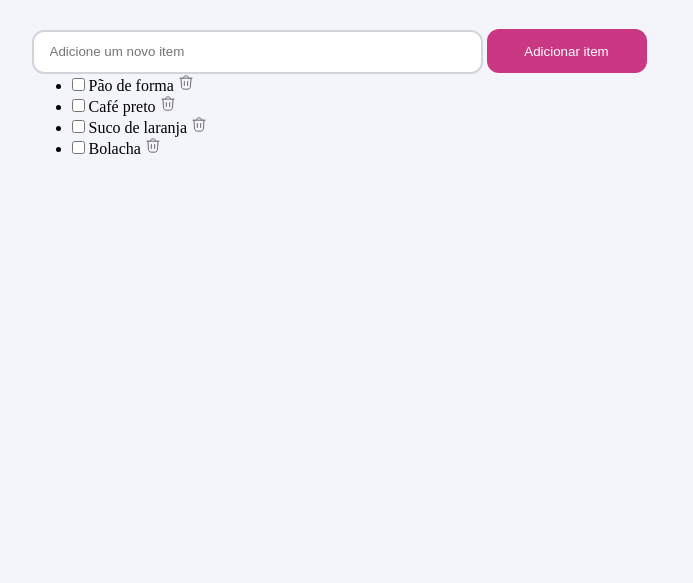
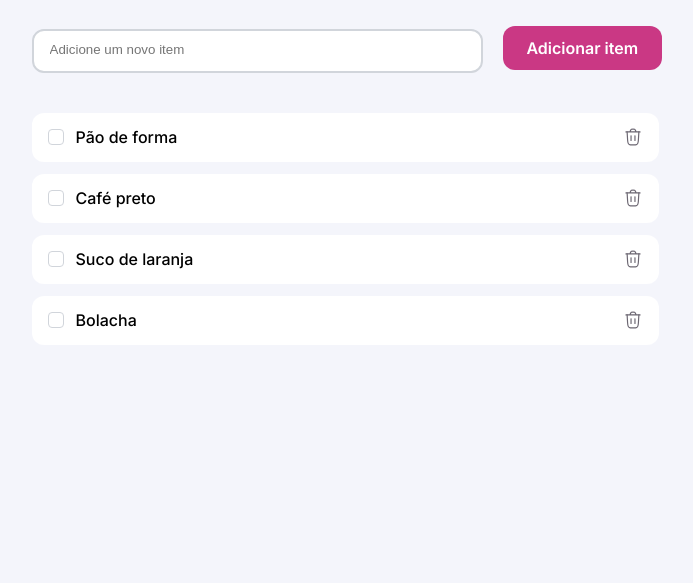
Before and after one commit to gabrielssena/Desafio-ListaCompras, a plain HTML site: page index.html in a window 1280 px wide. Shown: the part 217-800 px from the top of the page, without its empty margins (293-986 px from the left). Drawn offline with Linux system fonts and the light colour scheme.

Commit message:
Finalizando a parte principal do css e html

```diff
--- a/global.css
+++ b/global.css
@@ -13,4 +13,11 @@
 
     --border-primary: #D1D5DB;
     --border-hover: #B9C2D0;
+
+
+    --font-inter: "Inter", sans-serif;
+    --title: bold 24px/32px var(--font-inter);
+    --label: 600 16px/20px var(--font-inter);
+    --paragraph: 500 16px/20px var(--font-inter);
+    --link: 500 14px/16px var(--font-inter);
 }
--- a/index.html
+++ b/index.html
@@ -4,7 +4,11 @@
     <meta charset="UTF-8">
     <meta name="viewport" content="width=device-width, initial-scale=1.0">
     <title>Lista de Compra</title>
-		<link rel="stylesheet" href="styles.css">
+	<link rel="stylesheet" href="styles.css">
+	<link rel="preconnect" href="https://fonts.googleapis.com">
+	<link rel="preconnect" href="https://fonts.gstatic.com" crossorigin>
+	<link href="https://fonts.googleapis.com/css2?family=Inter:ital,opsz,wght@0,14..32,100..900;1,14..32,100..900&display=swap" rel="stylesheet">
+
 </head>
 <body>
 	<div class="content">
@@ -21,16 +25,16 @@
 			<button id="button-submit" type="submit">Adicionar item</button>
 			<ul>
 				<li>
-					<input type="checkbox" name="" id=""> Pão de forma <img src="./assets/icons/trash.svg" alt="">
+					<input type="checkbox" name=""class="input-li"> <span>Pão de forma</span><img src="./assets/icons/trash.svg" alt="">
 				</li>
 				<li>
-					<input type="checkbox" name="" id=""> Café preto <img src="./assets/icons/trash.svg" alt="">
+					<input type="checkbox" name=""  class="input-li"> <span>Café preto </span><img src="./assets/icons/trash.svg" alt="">
 				</li>
 				<li>
-					<input type="checkbox" name="" id=""> Suco de laranja <img src="./assets/icons/trash.svg" alt="">
+					<input type="checkbox" name=""  class="input-li"> <span>Suco de laranja </span><img src="./assets/icons/trash.svg" alt="">
 				</li>
 				<li>
-					<input type="checkbox" name="" id=""> Bolacha <img src="./assets/icons/trash.svg" alt="">
+					<input type="checkbox" name=""  class="input-li"> <span>Bolacha </span><img src="./assets/icons/trash.svg" alt="">
 				</li>
 			</ul>
 		</form>
--- a/styles.css
+++ b/styles.css
@@ -10,6 +10,8 @@ body {
     display: flex;
     justify-content: center;
     align-items: center;
+    font-family: var(--font-inter);
+    font: var(--paragraph);
 }
 
 .content {
@@ -25,11 +27,13 @@ header {
 }
 
 #back-button{
+    font: var(--label);
     text-decoration: none;
     color: var(--color-brand);
 }
 
 h1 {
+    font: var(--title);
     margin-top: 16px;
     margin-bottom: 44px;
 }
@@ -42,11 +46,93 @@ h1 {
     border: 2px solid var(--border-primary)
 }
 
+#input-add:hover {
+    border: 2px solid var(--border-hover);
+}
+
+#input-add:focus {
+    border-color: var(--color-brand);
+    outline: none;
+}
+
 #button-submit {
+    font: var(--label);
+
+    margin-left: 16px;
     color: var(--always-white);
     background-color: var(--color-brand);
-    width: 160px;
+    width: 159px;
     height: 44px;
     border-radius: 12px;
     border: none;
+    cursor: pointer;
 }
+
+#button-submit:hover {
+    background-color: var(--color-brand-hover);
+}
+
+ul {
+    padding: 0;
+    margin-top: 40px;
+}
+
+li {
+    display: flex;
+    justify-content: space-between;
+    align-items: center;
+    list-style: none;
+
+    width: 627px;
+    height: 49px;
+    padding: 0 16px;
+    margin-bottom: 12px;
+
+    background-color: var(--background-secondary);
+    border-radius: 12px;
+}
+
+.input-li {
+    -webkit-appearance: none;
+    -moz-appearance: none;
+    appearance: none;
+    width: 16px;
+    height: 16px;
+    margin-right: 12px;
+    border-radius: 4px;
+    border: 1px solid var(--border-primary);
+    position: relative;
+    cursor: pointer;
+}
+
+.input-li:checked {
+    background-color: var(--color-brand);
+    border-color: var(--color-brand);
+}
+
+.input-li:checked::after {
+    content: "✓";
+    position: absolute;
+    color: white;
+    font-size: 12px;
+    font-weight: bold;
+    left: 50%;
+    top: 50%;
+    transform: translate(-50%, -50%);
+}
+
+.input-li:hover {
+    border-color: var(--border-hover)
+}
+
+li span {
+    flex-grow: 1;
+    font-size: 16px;
+    color: var(--text-primary);
+}
+
+li img {
+    width: 20px;
+    height: 20px;
+    cursor: pointer;
+}
```
